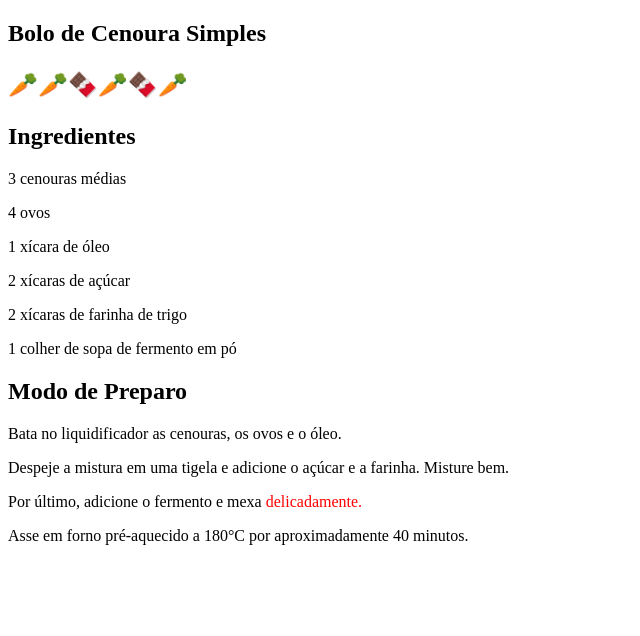
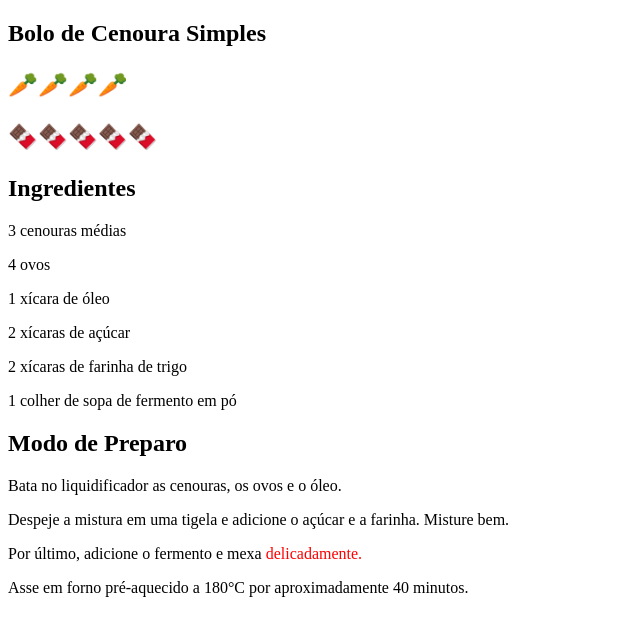
Before and after one commit to paiva-felipe/meu_site, a plain HTML site: page minha_receita.html in a window 1280 px wide. Shown: the whole page, without its empty margins (0-640 px from the left). Drawn offline with Linux system fonts and the light colour scheme.

Commit message:
mudança_dos_emojis
mudei os emojis

```diff
--- a/minha_receita.html
+++ b/minha_receita.html
@@ -10,7 +10,8 @@
         <article>
             <header>
                 <h1>Bolo de Cenoura Simples</1>
-                <p>🥕🥕🍫🥕🍫🥕</p>
+                <p>🥕🥕🥕🥕</p>
+                <p>🍫🍫🍫🍫🍫</p>
             </header>
 
             <section>
```
